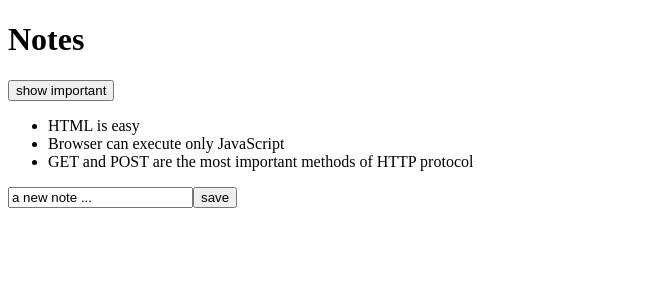
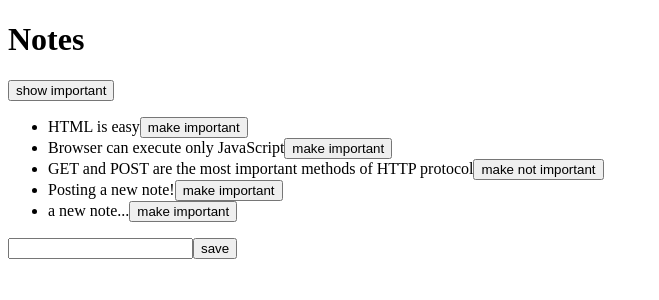
Before and after one commit to christinelinster/fso, a React (Vite) app in the folder part2/part2_examples/: page / in a window 1280 px wide. Shown: the top 300 px of the page, without its empty margins (0-659 px from the left). Built offline with nearby package versions, Linux system fonts and the light colour scheme; data requests are answered from the project's data file.

Commit message:
update: part2 example exercises

```diff
--- a/part2/part2_examples/db.json
+++ b/part2/part2_examples/db.json
@@ -3,7 +3,7 @@
     {
       "id": "1",
       "content": "HTML is easy",
-      "important": true
+      "important": false
     },
     {
       "id": "2",
--- a/part2/part2_examples/package.json
+++ b/part2/part2_examples/package.json
@@ -11,7 +11,7 @@
     "server": "json-server -p 3001 db.json"
   },
   "dependencies": {
-    "axios": "^1.13.2",
+    "axios": "^1.18.1",
     "react": "^19.1.1",
     "react-dom": "^19.1.1"
   },
--- a/part2/part2_examples/src/App.jsx
+++ b/part2/part2_examples/src/App.jsx
@@ -1,21 +1,47 @@
-import { useState } from 'react'
+import { useState, useEffect } from 'react'
 import Note from './components/Note'
+import noteService from './services/notes'
 
-const App = (props) => {
-  const [notes, setNotes] = useState(props.notes);
-  const [newNote, setNewNote] = useState('a new note ...');
+const App = () => {
+  const [notes, setNotes] = useState([]);
+  const [newNote, setNewNote] = useState('');
   const [showAll, setShowAll] = useState(true)
+
+  useEffect(() => {
+    noteService
+      .getAll()
+      .then(initialNotes => {
+        setNotes(initialNotes)
+      })
+  }, [])
+
+  const toggleImportanceOf = (id) => {
+    const note = notes.find(n => n.id === id)
+    const changedNote = { ...note, important: !note.important }
+
+    noteService.update(id, changedNote)
+      .then(returnedNote => {
+        setNotes(notes.map(note => note.id === id ? returnedNote : note))
+      })
+      .catch(() => {
+        alert(`the note '${note.content}' was already deleted from server`);
+        setNotes(notes.filter(n => n.id !== id))
+      })
+  }
 
   const addNote = (event) => {
     event.preventDefault();
     const noteObject = {
       content: newNote,
       important: Math.random() < 0.5,
-      id: String(notes.length + 1)
     }
 
-    setNotes(notes.concat(noteObject))
-    setNewNote('')
+    noteService
+      .create(noteObject)
+      .then(returnedNote => {
+        setNotes(notes.concat(returnedNote))
+        setNewNote('')
+      })
   }
 
   const handleNoteChange = (event) => {
@@ -33,17 +59,21 @@
       <div>
         <button onClick={() => setShowAll(!showAll)}>
           show {showAll ? 'important' : 'all'}
-          </button>
+        </button>
       </div>
       <ul>
         {notesToShow.map((note) => (
-          <Note key={note.id} note={note} />
+          <Note
+            key={note.id}
+            note={note}
+            toggleImportance={() => toggleImportanceOf(note.id)}
+          />
         ))}
       </ul>
       <form onSubmit={addNote}>
         <input
           value={newNote}
-          onChange={handleNoteChange}/>
+          onChange={handleNoteChange} />
         <button type='submit'>save</button>
       </form>
     </div>
--- a/part2/part2_examples/src/components/Note.jsx
+++ b/part2/part2_examples/src/components/Note.jsx
@@ -1,5 +1,12 @@
-const Note = ({ note }) => {
-  return <li>{note.content}</li>
+const Note = ({ note, toggleImportance }) => {
+  const label = note.important
+    ? 'make not important'
+    : 'make important'
+
+  return <li>
+    {note.content}
+    <button onClick={toggleImportance}>{label}</button>
+    </li>
 }
 
 export default Note
--- a/part2/part2_examples/src/main.jsx
+++ b/part2/part2_examples/src/main.jsx
@@ -1,5 +1,15 @@
+import axios from 'axios'
 import ReactDOM from 'react-dom/client'
 import App from './App'
+
+axios.get('http://localhost:3001/notes')
+  .then(response => {
+    const notes = response.data
+    console.log(notes)
+  })
+
+// const promise2 = axios.get('http://localhost:3001/foobar')
+// console.log(promise2)
 
 const notes = [
   {
--- a/part2/part2_examples/src/services/notes.js
+++ b/part2/part2_examples/src/services/notes.js
@@ -1,28 +1,20 @@
-import axios from 'axios'
-const baseUrl = '/api/notes'
+import axios from "axios";
+const baseUrl = 'http://localhost:3001/notes'
 
 const getAll = () => {
-    const request = axios.get(baseUrl)
-    const nonExisting = {
-        id: 10000,
-        content: 'This note is not saved to server',
-        important: true,
-    }
-    return request.then(response => response.data.concat(nonExisting))
+    return axios.get(baseUrl).then(response => response.data)
 }
 
-const create = (newObject) => {
-    const request = axios.post(baseUrl, newObject)
-    return request.then(response => response.data)
+const create = newObject => {
+    return axios.post(baseUrl, newObject).then(response => response.data)
 }
 
 const update = (id, newObject) => {
-    const request = axios.put(`${baseUrl}/${id}`, newObject)
-    return request.then(response => response.data)
+    return axios.put(`${baseUrl}/${id}`, newObject).then(response => response.data)
 }
 
 export default {
     getAll,
     create,
-    update
+    update,
 }
```
Also changed, not shown: 1 other file (tests, documents, lock files or other folders).
